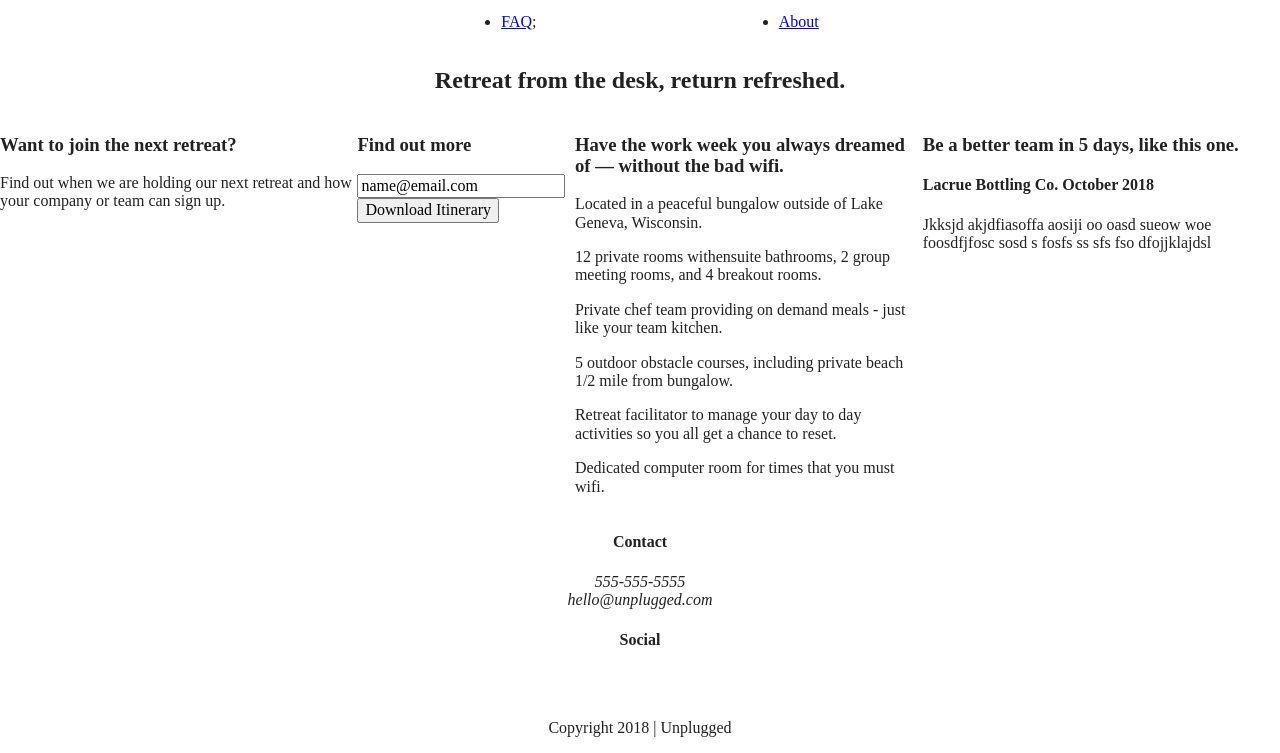
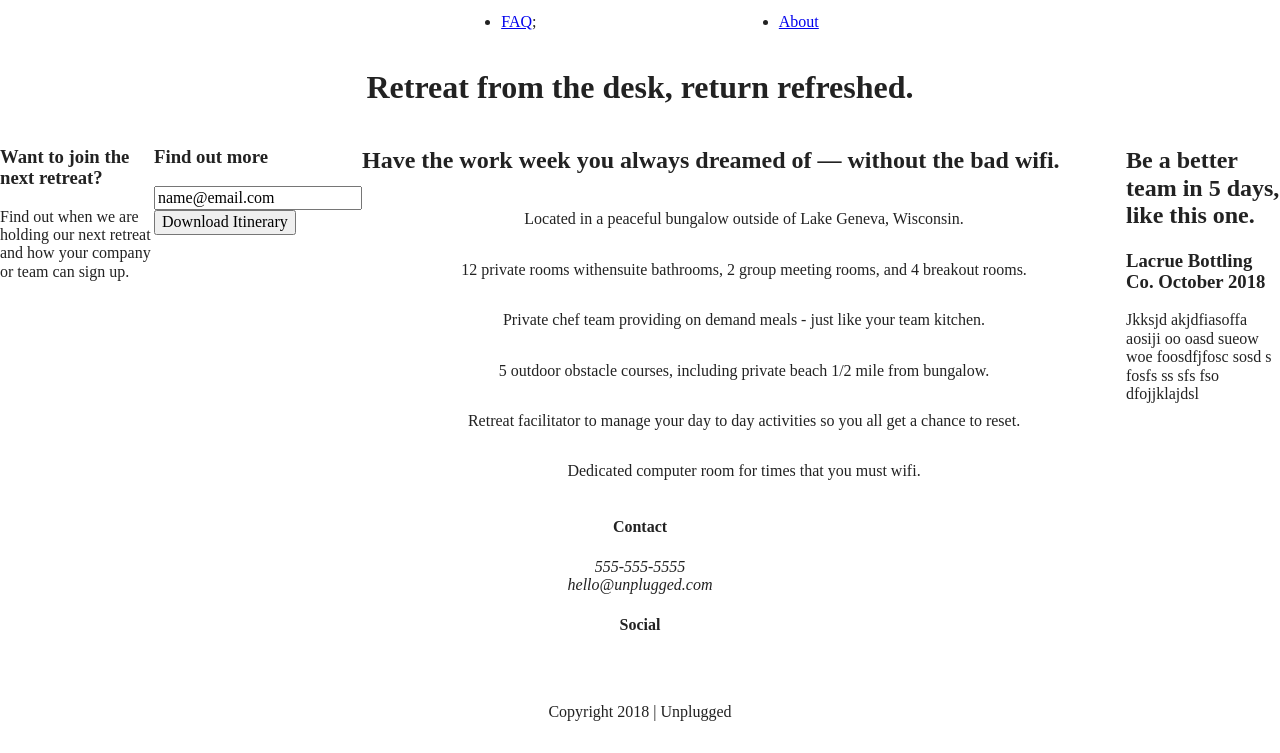
Before and after one commit to cerazo87/unplugged-project, a website built with Parcel: page index.html in a window 1280 px wide. Shown: the part 111-864 px from the top of the page. Built offline with nearby package versions, Linux system fonts and the light colour scheme.

Commit message:
Added css flexbox

```diff
--- a/css/main.css
+++ b/css/main.css
@@ -87,6 +87,107 @@ textarea {
    Author's custom styles
    ========================================================================== */
 
+
+/* -------------------- Base Header - Footer Styles -------------------- */
+header {
+  display: flex;
+  justify-content: center;
+}
+
+header .content-wrapper {
+  display: flex;
+  justify-content: center;
+  align-items: center;
+  flex-flow: row wrap;
+}
+
+header nav ul {
+  display: flex;
+  justify-content: space-around;
+}
+
+footer {
+  display: flex;
+  flex-direction: column;
+  align-items: center;
+  text-align: center;
+}
+
+footer .social-icons {
+  display: flex;
+  justify-content: space-around;
+  align-items: center;
+}
+
+footer .social-icons p {
+  display: flex;
+  justify-content: center;
+  align-items: center;
+}
+
+
+.hero-area {
+  display: flex;
+  justify-content: center;
+}
+
+aside {
+  display: flex;
+  justify-content: center;
+}
+
+/* Features */
+
+.features {
+  display: flex;
+  justify-content: center;
+}
+
+.features .features-items {
+  display: flex;
+  justify-content: center;
+  align-items: flex-start;
+  flex-flow: row wrap;
+}
+
+/* Reviews */
+
+.reviews {
+  display: flex;
+  justify-content: center;
+}
+
+/* ==========================================================================
+   About Page
+   ========================================================================== */
+
+.mission {
+  display: flex;
+  justify-content: center;
+}
+
+.contact-section {
+  display: flex;
+  justify-content: center;
+}
+
+/* ==========================================================================
+   FAQ Page
+   ========================================================================== */
+
+.faq {
+  display: flex;
+  justify-content: center;
+}
+
+.faq .content-wrapper {
+  display: flex;
+  justify-content: center;
+  align-items: flex-start;
+  flex-flow: row wrap;
+}
+
+/*
 /* ==========================================================================
    Helper classes
    ========================================================================== */
@@ -263,100 +364,33 @@ textarea {
 
 
 /* -------------------- Base Header - Footer Styles -------------------- */
-header {
-    display: flex;
-    justify-content: center;
-}
 
-footer {
-    display: flex;
-    flex-direction: column;
-    align-items: center;
-    text-align: center;
-}
 
-header .content-wrapper {
-  display: flex;
-  justify-content: center;
-  align-items: center;
-  flex-flow: row wrap;
-}
+/**Footer**/
 
-header nav ul {
-  display: flex;
-  justify-content: space-around;
-}
 
-footer .social-icons {
-  display: flex;
-  justify-content: space-around;
-  align-items: center;
-}
-
-footer .social-icons p {
-  display: flex;
-  justify-content: center;
-  align-items: center;
-}
 
 /*** Mobile Styles HOMEPAGE ***/
 
 /* Hero Area */
-.hero-area {
-  display: flex;
-  justify-content: center;
-}
+
+
 
 /**Aside**/
-aside {
-  display: flex;
-  justify-content: center;
-}
+
 
 /**Features**/
-.features {
-  display: flex;
-  justify-content: center;
-}
-
-.features .feautures-items {
-  display: flex;
-  justify-content: center;
-  align-items: flex-start;
-  flex-flow: row wrap;
-}
 
 /**Reviews**/
-.reviews {
-  display: flex;
-  justify-content: center;
-}
+
 
 /**About Page**/
-.mission {
-  display: flex;
-  justify-content: center;
-}
 
-.contact-section {
-  display: flex;
-  justify-content: center;
-}
+
+/**Contact Section**/
+
 
 /**FAQ Page**/
-.faq {
-  display: flex;
-  justify-content: center;
-}
-
-.faq .content-wrapper {
-  display: flex;
-  justify-content: center;
-  align-items: center;
-  flex-flow: row wrap;
-}
-
-
 
 
 /* ==========================================================================
@@ -448,15 +482,16 @@ aside {
    Modify as content requires.
    ========================================================================== */
 
-@media only screen and (min-width: 35em) {
-  /* Style adjustments for viewports that meet the condition */
-}
+@media only screen and (min-width 768px;) {
+  /*Tablet Styles here*/
 
-@media print,
-(-webkit-min-device-pixel-ratio: 1.25),
-(min-resolution: 1.25dppx),
-(min-resolution: 120dpi) {
-  /* Style adjustments for high resolution devices */
+
+
+
+
+
+@media only screen and (min-width 1200px;) {
+  /*Desktop Styles here*/
 }
 
 /* ==========================================================================
--- a/index.html
+++ b/index.html
@@ -41,7 +41,7 @@
 <main>
     <section class="hero-area">
       <div class="content-wrapper">
-        <h2>Retreat from the desk, return refreshed.</h2>
+        <h1>Retreat from the desk, return refreshed.</h1>
       </div>
     </section>
       <aside class="content-wrapper">
@@ -54,42 +54,44 @@
             <input type="text" name="name" value="name@email.com">
             <input type="button" value="Download Itinerary">
         </div>
-      </div>
         <section class="features">
           <div class="content-wrapper">
-            <h3>Have the work week you always dreamed of — without the bad wifi.</h3>
+            <h2>Have the work week you always dreamed of — without the bad wifi.</h2>
             <!-- Add your Features content here -->
+            <div class="features-items">
         <article>
           <p class="fontawesome-icon"></p>
-          <p class="tent">Located in a peaceful bungalow outside of Lake Geneva, Wisconsin.</p>
+          <p class="features-item-description">Located in a peaceful bungalow outside of Lake Geneva, Wisconsin.</p>
       </article>
         <article>
           <p class="fontawesome-icon"></p>
-          <p class="bed">12 private rooms withensuite bathrooms, 2 group meeting rooms, and 4 breakout rooms.</p>
+          <p class="features-item-description">12 private rooms withensuite bathrooms, 2 group meeting rooms, and 4 breakout rooms.</p>
       </article>
         <article>
           <p class="fontawesome-icon"></p>
-          <p class="food">Private chef team providing on demand meals - just like your team kitchen.</p>
+          <p class="features-item-description">Private chef team providing on demand meals - just like your team kitchen.</p>
         </article>
         <article>
           <p class="fontawesome-icon"></p>
-          <p class="trails">5 outdoor obstacle courses, including private beach 1/2 mile from bungalow.</p>
+          <p class="features-item-description">5 outdoor obstacle courses, including private beach 1/2 mile from bungalow.</p>
         </article>
         <article>
           <p class="fontawesome-icon"></p>
-          <p class="happy-face">Retreat facilitator to manage your day to day activities so you all get a chance to reset.</p>
+          <p class="features-item-description">Retreat facilitator to manage your day to day activities so you all get a chance to reset.</p>
         </article>
         <article>
           <p class="fontawesome-icon"></p>
-          <p class="wifi">Dedicated computer room for times that you must wifi.</p>
+          <p class="features-item-description">Dedicated computer room for times that you must wifi.</p>
         </article>
+      </div>
+    </div>
       </section>
         <section class="reviews">
-          <div class="cpntent-wrapper">
-          <h3>Be a better team in 5 days, like this one.</h3>
+          <div class="content-wrapper">
+          <h2>Be a better team in 5 days, like this one.</h2>
           <article>
             <div>
-            <h4>Lacrue Bottling Co. October 2018</h4>
+            <h3>Lacrue Bottling Co. October 2018</h3>
               <p>Jkksjd akjdfiasoffa aosiji oo oasd sueow woe foosdfjfosc sosd s fosfs ss sfs fso dfojjklajdsl</p>
           </div>
         </article>
```
